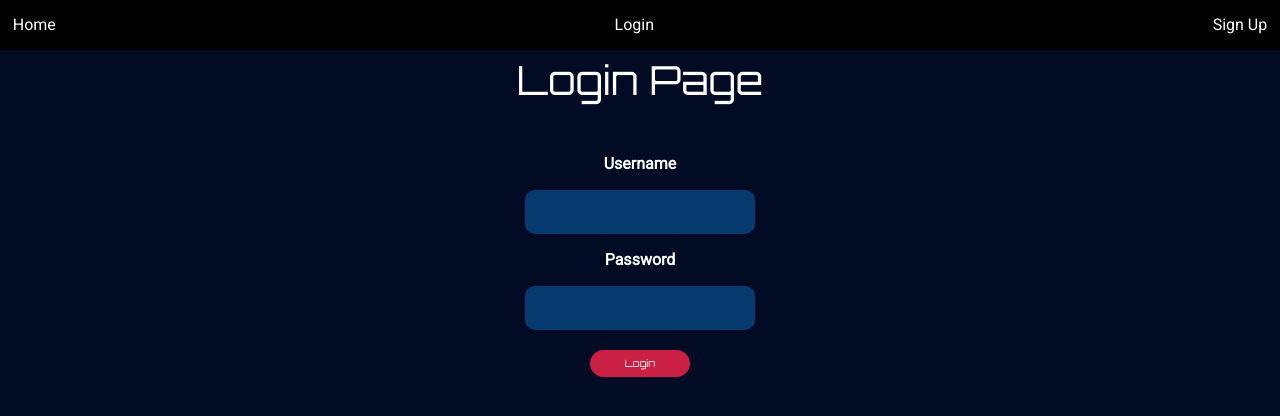
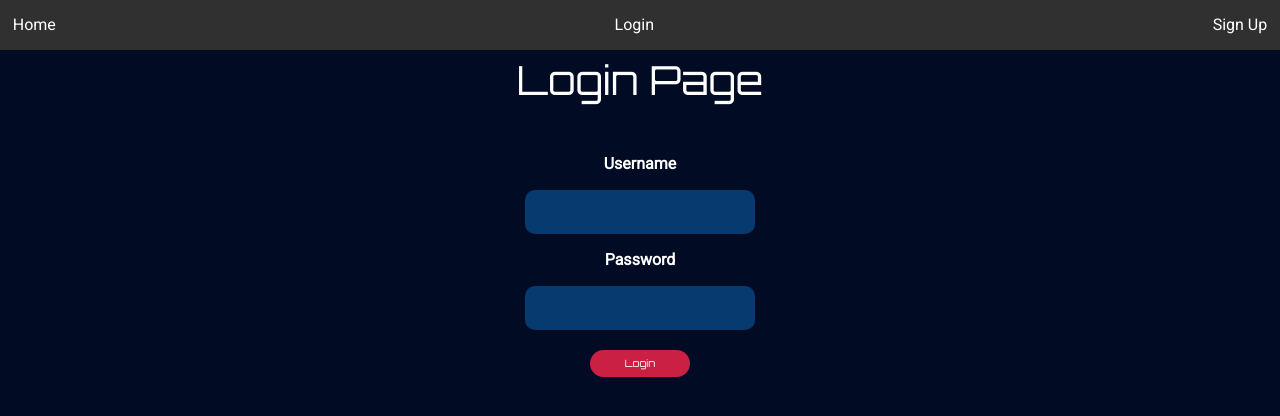
Before and after one commit to bw-virtual-reality-1/React, a React (Create React App) app in the folder client/: page /login in a window 1280 px wide. Shown: the top 416 px of the page. Built offline with nearby package versions, Linux system fonts and the light colour scheme; no server answers.

Commit message:
updated navbar color

```diff
--- a/client/package.json
+++ b/client/package.json
@@ -12,6 +12,7 @@
     "axios": "^0.20.0",
     "bootstrap": "^4.5.2",
     "font-awesome": "^4.7.0",
+    "gsap": "^3.5.0",
     "react": "^16.13.1",
     "react-dom": "^16.13.1",
     "react-motion": "^0.5.2",
--- a/client/src/components/Login.js
+++ b/client/src/components/Login.js
@@ -58,6 +58,7 @@ function Login(props) {
           } else {
             //// figure out how to work around this nonsense
             setUser({ token: '', loggedin: false })
+            setFormErrors({ statusErr: "Invalid Credentials" });
           }
 
         })
--- a/client/src/components/Style.js
+++ b/client/src/components/Style.js
@@ -73,7 +73,7 @@ const Nav = styled.nav`
   flex-flow: row nowrap;
   height: 50px;
   width: 100%;
-  background-color: black;
+  background-color: #303030;
   align-items: center;
   justify-content: space-between;
   margin-bottom: 0.6rem;
@@ -88,7 +88,7 @@ const StyledHome = styled.section`
   flex-flow: column wrap;
   width: 100%;
   h1 {
-    animation-duration: 1.5s;
+    animation-duration: 1s;
     animation-name: slidein;
   }
 
```
Also changed, not shown: 1 other file (tests, documents, lock files or other folders).
